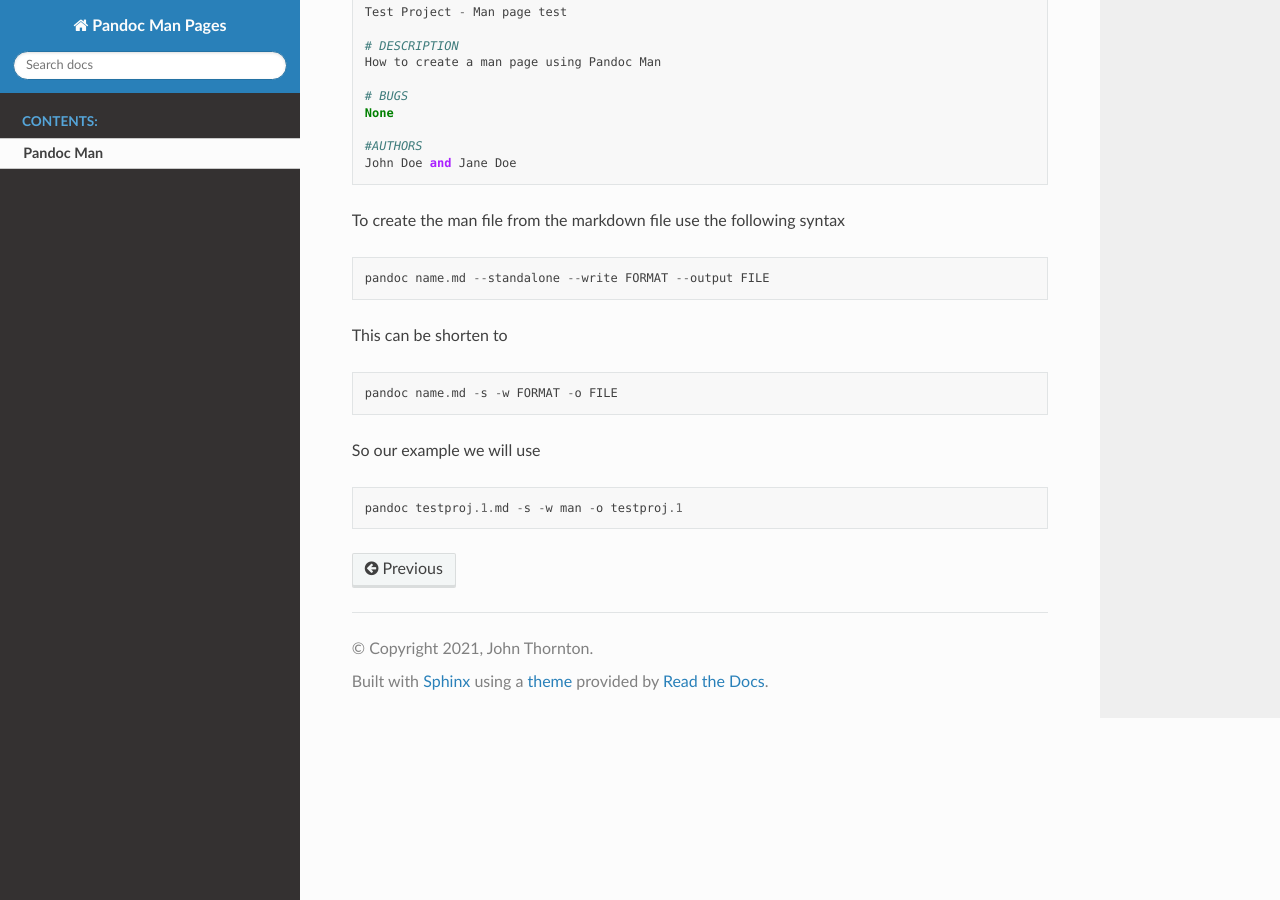
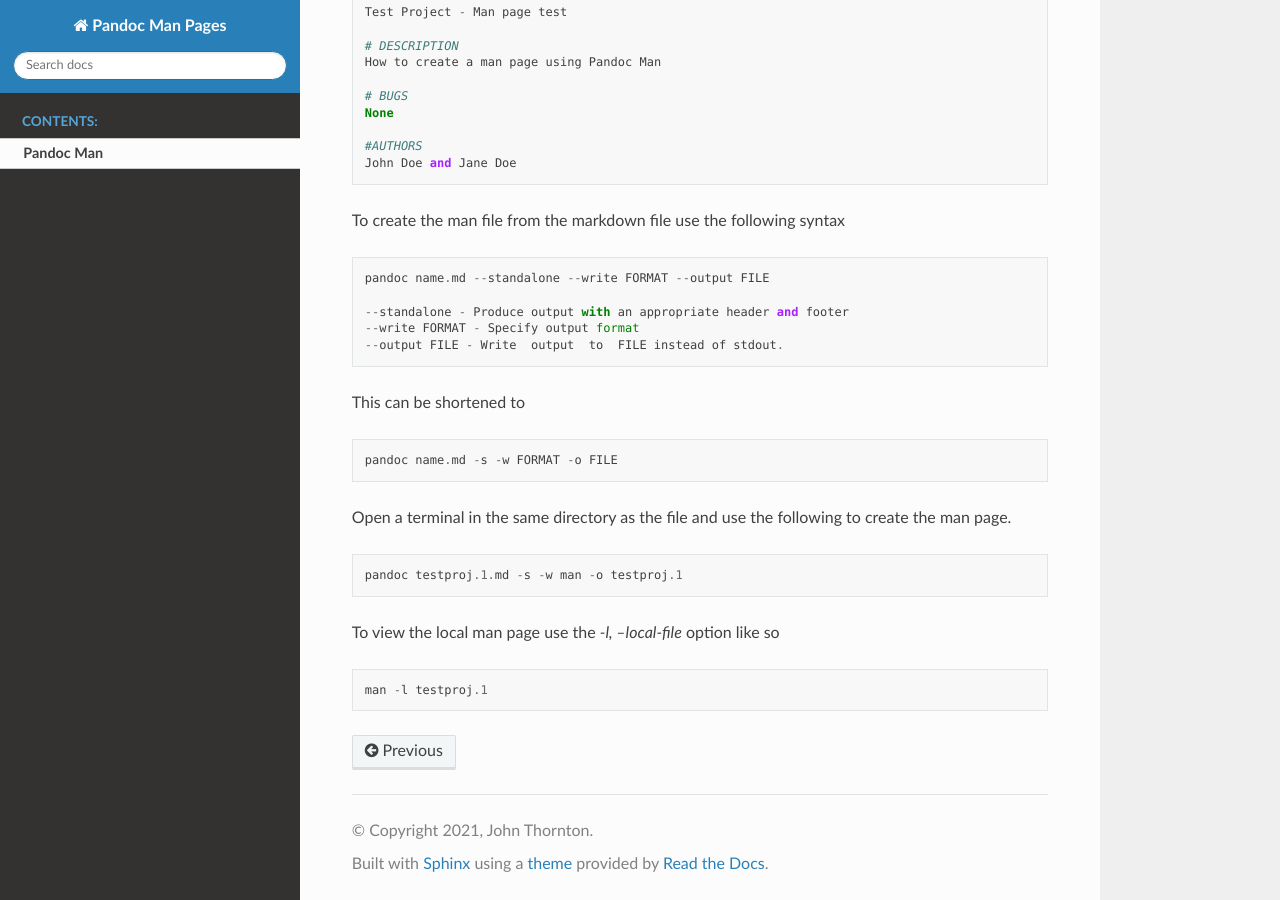
Before and after one commit to jethornton/pandoc-man, a Sphinx documentation site: the page built from docs/source/man.rst, in a window 1280 px wide and 900 px high, scrolled down 852 px. Built offline with Sphinx 7.4.7 and the Read the Docs theme 2.0.0, drawn with Linux system fonts in a browser that asks for light colours.

Commit message:
add content

```diff
--- a/docs/source/man.rst
+++ b/docs/source/man.rst
@@ -52,12 +52,22 @@
 
 	pandoc name.md --standalone --write FORMAT --output FILE
 
-This can be shorten to
+	--standalone - Produce output with an appropriate header and footer
+	--write FORMAT - Specify output format
+	--output FILE - Write  output  to  FILE instead of stdout.
+
+This can be shortened to
 ::
 
 	pandoc name.md -s -w FORMAT -o FILE
 
-So our example we will use
+Open a terminal in the same directory as the file and use the following
+to create the man page.
 ::
 
 	pandoc testproj.1.md -s -w man -o testproj.1
+
+To view the local man page use the `-l, --local-file` option like so
+::
+
+	man -l testproj.1
```
